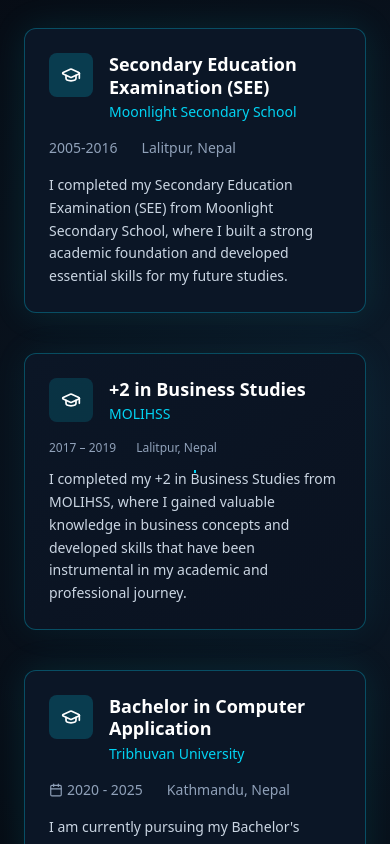
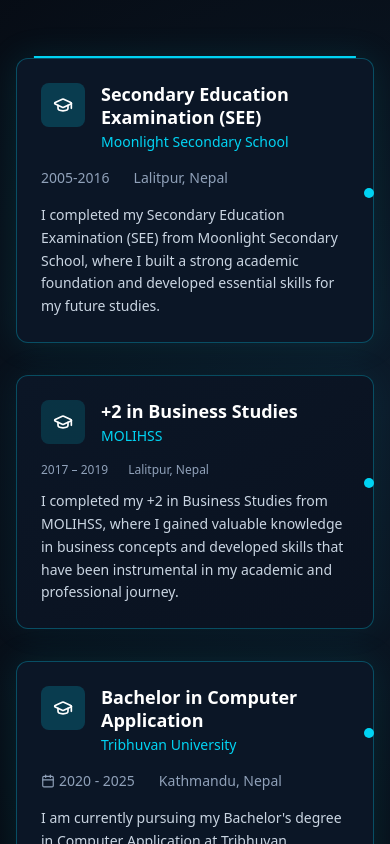
Before and after one commit to Niresh-sh/nireshshakya, a React (Vite) app: page / in a window 390 px wide. Shown: the part 2620-3464 px from the top of the page. Built offline with nearby package versions, Linux system fonts and the light colour scheme.

Commit message:
updated eduction and made responsive

```diff
--- a/src/Components/Contacts.jsx
+++ b/src/Components/Contacts.jsx
@@ -38,7 +38,7 @@
         bg-[radial-gradient(circle_at_bottom,#0dd3e015,transparent_45%)]"
       ></div>
 
-      <div className="max-w-7xl mx-auto px-10 relative z-10">
+      <div className="max-w-7xl mx-auto px-8 relative z-10">
         {/* Header */}
         <div className="text-center mb-16">
           <p className="text-sm tracking-widest text-[#0dd3e0] mb-4">CONTACT</p>
--- a/src/Components/Education.jsx
+++ b/src/Components/Education.jsx
@@ -3,7 +3,7 @@
 
 export default function Education() {
   return (
-    <section className="min-h-screen bg-[radial-gradient(circle_at_right,#0c1b2a,#05080f)] text-white px-6 sm:px-16 py-20">
+    <section className="min-h-screen bg-[radial-gradient(circle_at_right,#0c1b2a,#05080f)] text-white px-4 sm:px-16 py-20">
       {/* Header */}
       <div className="text-center mb-24">
         <span className="block text-xs tracking-[0.25em] text-cyan-400 mb-3">
@@ -15,27 +15,22 @@
       </div>
 
       {/* Timeline Wrapper */}
-      <div className="relative flex flex-col md:flex-row justify-center items-center md:items-start md:gap-15">
+      <div className="relative flex flex-col items-center md:justify-center">
         {/* Vertical Line */}
-        <div className="absolute md:relative w-0.5 md:h-50 h-0.75 bg-cyan-400 md:mx-0 mx-auto md:mb-0 mb-10 shrink-0 md:grow-0">
-          {/* Dots */}
-          <span className="absolute md:relative top-[27.5px] md:top-auto left-1/2 md:left-auto w-2.5 h-2.5 bg-cyan-400 rounded-full -translate-x-1/2 md:translate-x-0 md:mx-auto md:mb-6 md:block hidden" />
-          <span className="absolute md:relative top-27.5 md:top-auto left-1/2 md:left-auto w-2.5 h-2.5 bg-cyan-400 rounded-full -translate-x-1/2 md:translate-x-0 md:mx-auto md:mb-6 md:block hidden" />
-          <span className="absolute md:relative top-42.5 md:top-auto left-1/2 md:left-auto w-2.5 h-2.5 bg-cyan-400 rounded-full -translate-x-1/2 md:translate-x-0 md:mx-auto md:mb-0 md:block hidden" />
-        </div>
+        <div className="absolute md:w-0.5 md:h-210 w-[90%] h-0.5 bg-cyan-400 top-7 md:top-0 left-1/2 md:left-auto -translate-x-1/2 md:translate-x-0" />
+        <span className="relative top-40  left-1/2 md:left-auto w-2.5 h-2.5 bg-cyan-400 rounded-full -translate-x-1/2 md:translate-x-0 md:mx-auto" />
+        <span className="relative top-110 left-1/2 md:left-auto w-2.5 h-2.5 bg-cyan-400 rounded-full -translate-x-1/2 md:translate-x-0 md:mx-auto" />
+        <span className="relative top-170 left-1/2 md:left-auto w-2.5 h-2.5 bg-cyan-400 rounded-full -translate-x-1/2 md:translate-x-0 md:mx-auto" />
 
         {/* Cards */}
-        <div className="flex flex-col gap-10 w-full max-w-225">
+        <div className="flex flex-col gap-8 w-full max-w-225">
           {/* Card 1 - LEFT */}
-          <div className="w-full md:w-105 bg-[#0b1626] border border-cyan-400/30 rounded-xl p-6 shadow-[0_0_35px_rgba(0,194,209,0.12)] md:-ml-105 mx-auto">
+          <div className="w-full md:w-105 bg-[#0b1626] border border-cyan-400/30 rounded-xl p-6 shadow-[0_0_35px_rgba(0,194,209,0.12)] md:-ml-5 mx-auto">
             {/* Top Row: Icon + Title */}
             <div className="flex items-start gap-4 mb-4">
-              {/* Icon */}
               <div className="w-11 h-11 bg-cyan-400/20 rounded-lg flex items-center justify-center shrink-0">
                 <GraduationCap size={20} />
               </div>
-
-              {/* Title */}
               <div>
                 <h3 className="text-lg font-semibold leading-tight">
                   Secondary Education Examination (SEE)
@@ -45,14 +40,10 @@
                 </h4>
               </div>
             </div>
-
-            {/* Meta Info */}
-            <div className="flex items-center gap-6 text-sm text-slate-400 mb-4">
+            <div className="flex items-center gap-6 text-sm text-slate-400 mb-4 flex-wrap">
               <span className="flex items-center gap-1">2005-2016</span>
               <span className="flex items-center gap-1">Lalitpur, Nepal</span>
             </div>
-
-            {/* Description */}
             <p className="text-sm text-slate-300 leading-relaxed">
               I completed my Secondary Education Examination (SEE) from Moonlight
               Secondary School, where I built a strong academic foundation and
@@ -61,15 +52,11 @@
           </div>
 
           {/* Card 2 - RIGHT */}
-          <div className="w-full md:w-105 bg-linear-to-br from-[#0b1626] to-[#0a1220] border border-cyan-400/30 rounded-xl p-6 shadow-[0_0_35px_rgba(0,194,209,0.08)] md:ml-105 mx-auto">
-            {/* Top Row */}
+          <div className="w-full md:w-105 bg-linear-to-br from-[#0b1626] to-[#0a1220] border border-cyan-400/30 rounded-xl p-6 shadow-[0_0_35px_rgba(0,194,209,0.08)] md:ml-125 mx-auto">
             <div className="flex items-start gap-4 mb-4">
-              {/* Icon */}
               <div className="w-11 h-11 bg-cyan-400/15 rounded-lg flex items-center justify-center shrink-0">
                 <GraduationCap size={20} />
               </div>
-
-              {/* Title */}
               <div>
                 <h3 className="text-lg font-semibold text-white leading-tight">
                   +2 in Business Studies
@@ -77,14 +64,10 @@
                 <p className="text-sm text-cyan-400 mt-1">MOLIHSS</p>
               </div>
             </div>
-
-            {/* Meta */}
-            <div className="flex gap-5 text-xs text-slate-400 mb-3">
+            <div className="flex gap-5 text-xs text-slate-400 mb-3 flex-wrap">
               <span className="flex items-center gap-1">2017 – 2019</span>
               <span className="flex items-center gap-1">Lalitpur, Nepal</span>
             </div>
-
-            {/* Description */}
             <p className="text-sm leading-relaxed text-slate-300">
               I completed my +2 in Business Studies from MOLIHSS, where I gained
               valuable knowledge in business concepts and developed skills that
@@ -93,15 +76,11 @@
           </div>
 
           {/* Card 3 - LEFT */}
-          <div className="w-full md:w-105 bg-[#0b1626] border border-cyan-400/30 rounded-xl p-6 shadow-[0_0_35px_rgba(0,194,209,0.12)] md:-ml-105 mx-auto">
-            {/* Top Row: Icon + Title */}
+          <div className="w-full md:w-105 bg-[#0b1626] border border-cyan-400/30 rounded-xl p-6 shadow-[0_0_35px_rgba(0,194,209,0.12)] md:-ml-5 mx-auto">
             <div className="flex items-start gap-4 mb-4">
-              {/* Icon */}
               <div className="w-11 h-11 bg-cyan-400/20 rounded-lg flex items-center justify-center shrink-0">
                 <GraduationCap size={20} />
               </div>
-
-              {/* Title */}
               <div>
                 <h3 className="text-lg font-semibold leading-tight">
                   Bachelor in Computer Application
@@ -111,17 +90,13 @@
                 </h4>
               </div>
             </div>
-
-            {/* Meta Info */}
-            <div className="flex items-center gap-6 text-sm text-slate-400 mb-4">
+            <div className="flex items-center gap-6 text-sm text-slate-400 mb-4 flex-wrap">
               <span className="flex items-center gap-1">
                 <Calendar size={14} />
                 2020 - 2025
               </span>
               <span className="flex items-center gap-1">Kathmandu, Nepal</span>
             </div>
-
-            {/* Description */}
             <p className="text-sm text-slate-300 leading-relaxed">
               I am currently pursuing my Bachelor's degree in Computer
               Application at Tribhuvan University. This program is enhancing my
```
